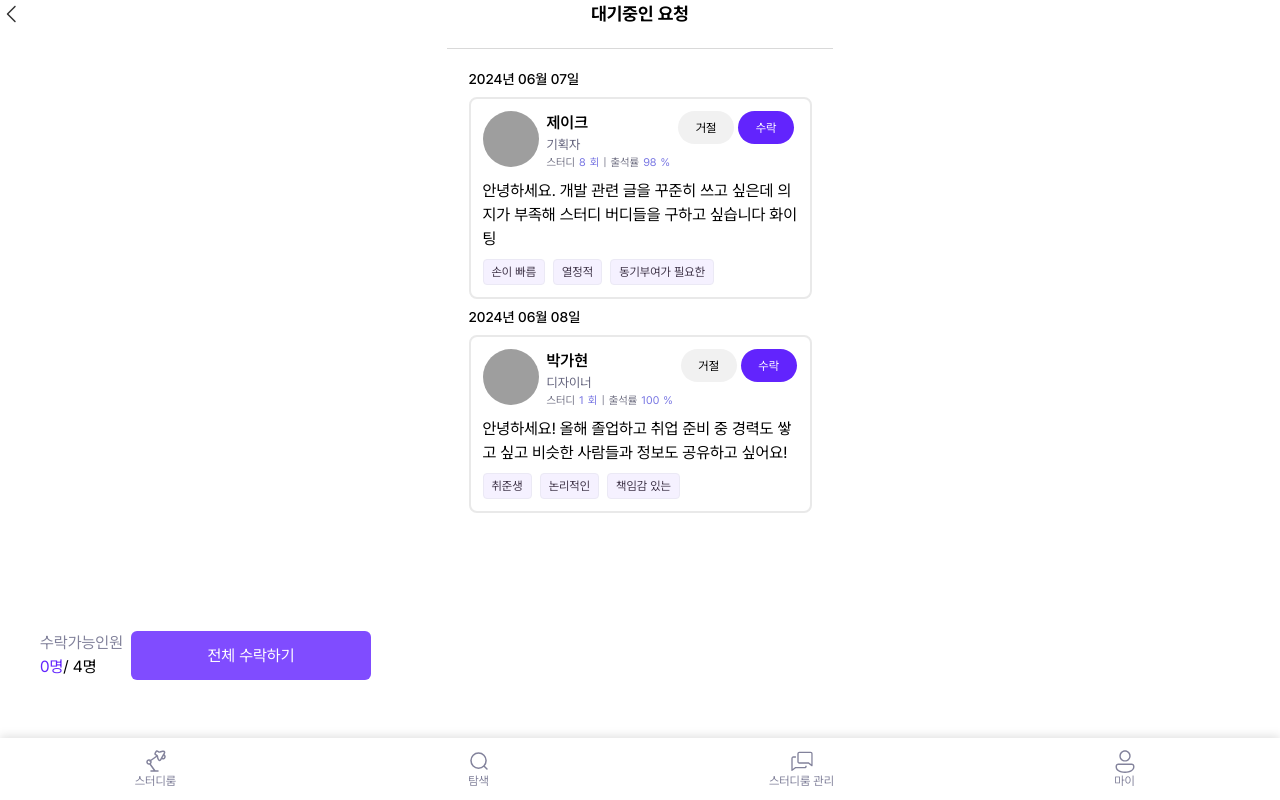
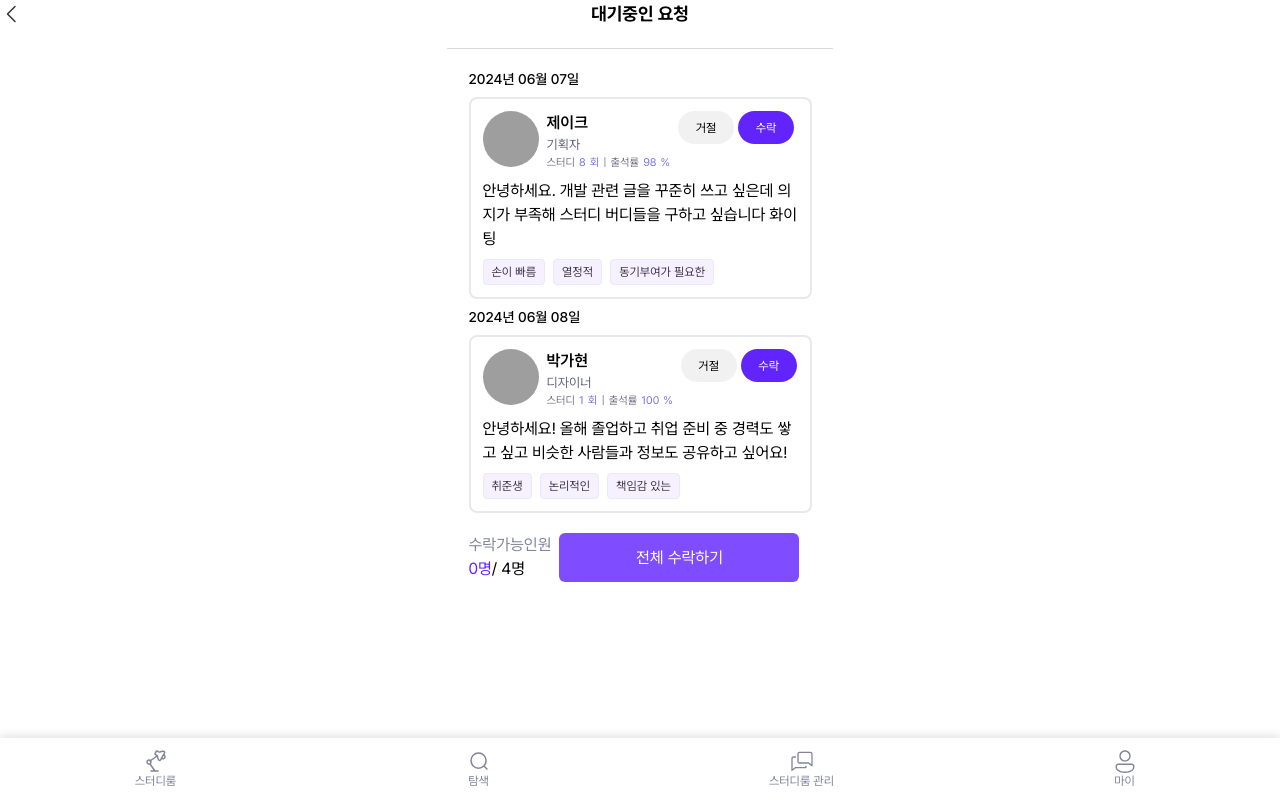
Before and after one commit to yoo-nji/Uandmy_Frontend, a Next.js app: page /pending-request in a window 1280 px wide. Built offline with nearby package versions, Linux system fonts and the light colour scheme; grey boxes are pictures that could not be loaded.

Commit message:
[✨feat]: Button 컴포넌트 타입 옵셔널 처리, 하단 버튼 컴포넌트 적용

```diff
--- a/src/app/pending-request/page.tsx
+++ b/src/app/pending-request/page.tsx
@@ -2,7 +2,6 @@
 
 import { useState } from 'react';
 
-import Button from '@/components/common/Button';
 import PendingProfileCard from '@/components/common/PendingProfileCard';
 import BottomButton from '@/components/common/BottomButton';
 
@@ -43,6 +42,7 @@ const PendingRequest = () => {
   ]);
 
   const [acceptedCount, setAcceptedCount] = useState(0);
+  const [totalCount, setTotalCount] = useState(4);
 
   const handleLeftClick = () => {};
   const handleReject = (id: string) => {
@@ -50,6 +50,9 @@ const PendingRequest = () => {
     setProfileData((profiles) =>
       profiles.filter((profile) => profile.id !== id),
     );
+  };
+  const handleTotalCount = () => {
+    setTotalCount(totalCount);
   };
   const handleAccept = (id: string) => {
     //해당 참여요청  수락버튼 클릭
@@ -107,10 +110,12 @@ const PendingRequest = () => {
             handleReject={handleReject}
             handleAccept={handleAccept}
           />
-          <div>
+          <div className="flxed bottom-0 w-full ">
             <BottomButton
+              label="전체 수락하기"
               acceptedCount={acceptedCount}
-              handleTotalAccept={handleTotalAccept}
+              totalCount={totalCount}
+              onClick={handleTotalAccept}
             />
           </div>
         </div>
--- a/src/app/postdetail/page.tsx
+++ b/src/app/postdetail/page.tsx
@@ -1,9 +1,18 @@
+'use client';
 import Avatar from '@/components/common/Avatar';
+import BottomButton from '@/components/common/BottomButton';
 import TagBox from '@/components/common/TagBox';
 import { View } from '@/components/icons/View';
+import { useRouter } from 'next/navigation';
+
+import { useState } from 'react';
 
 const PostDetailPage = () => {
+  const router = useRouter();
+  const [acceptedCount, setAcceptedCount] = useState(0);
+  const [totalCount, setTotalCount] = useState(4);
   const tagData = ['Figma', 'UI/UX', '디자이너', '온라인 강의'];
+
   return (
     <div className="flex flex-col gap-5 px-3 py-3">
       <div className="flex items-center gap-4">
@@ -65,6 +74,16 @@ const PostDetailPage = () => {
         <p className="text-gray-600">2024.06.19 (토) - 07.19(토)</p>
         <p className="text-gray-600">매주 토요일 오후 1시 - 3시</p>
       </div>
+      <div className="flxed bottom-0 w-full ">
+        <BottomButton
+          label="대기 중인 요청 확인하기"
+          acceptedCount={acceptedCount}
+          totalCount={totalCount}
+          onClick={() => {
+            router.push('/pending-request');
+          }}
+        />
+      </div>
     </div>
   );
 };
--- a/src/app/public-profile/[id]/page.tsx
+++ b/src/app/public-profile/[id]/page.tsx
@@ -3,9 +3,9 @@
 import { useParams } from 'next/navigation';
 
 import Avartar from '@/components/common/Avatar';
-import Button from '@/components/common/Button';
 import StudyExperienceCard from '@/components/common/StudyExperienceCard';
 import TagList from '@/components/common/TagList';
+import BottomButton from '@/components/common/BottomButton';
 
 interface StudyExperienceDatas {
   title: string;
@@ -73,7 +73,7 @@ const PublicProfile = () => {
   const handleAccept = () => {};
   return (
     <>
-      <div className="flex justify-center items-center h-auto ">
+      <div className="flex justify-center min-h-screen pb-32 ">
         <div className="flex items-center flex-col w-[21.438rem] space-y-5">
           <div className="relative text-center space-y-5 ">
             <div className="sticky top-0 flex items-center justify-center">
@@ -159,21 +159,8 @@ const PublicProfile = () => {
             </div>
           </div>
 
-          <div className="box-border flex flex-row gap-2 w-full ">
-            <span>
-              <p className="text-[#82829B]">수락가능인원</p>
-              <div className="flex">
-                <p className="text-primary">2명</p>
-                <p>/ 4명</p>
-              </div>
-            </span>
-
-            <Button
-              label="수락하기"
-              onClick={handleAccept}
-              bgColor="bg-[#804CFF]"
-              className="w-[15rem] h-[3.063rem]"
-            />
+          <div className="flxed bottom-20 left-0 right-0 ">
+            <BottomButton label="수락하기" onClick={handleAccept} />
           </div>
         </div>
       </div>
--- a/src/components/common/BottomButton.tsx
+++ b/src/components/common/BottomButton.tsx
@@ -1,33 +1,35 @@
 import Button from './Button';
 
 interface BottomButtonProps {
-  acceptedCount: number;
-  handleTotalAccept: () => void;
+  label: string;
+  acceptedCount?: number;
+  totalCount?: number;
+  onClick?: () => void;
 }
 
 const BottomButton = ({
+  label,
   acceptedCount,
-  handleTotalAccept,
+  totalCount,
+  onClick,
 }: BottomButtonProps) => {
   return (
-    <>
-      <div className="box-border flex flex-row gap-2 w-full fixed bottom-20 right-0 left-0 p-10 ">
+    <div className="relative box-border flex flex-row gap-2 w-full mx-auto right-0 left-0 ">
       <span>
         <p className="text-[#82829B]">수락가능인원</p>
         <div className="flex">
           <p className="text-primary">{acceptedCount}명</p>
-            <p>/ 4명</p>
+          <p>/ {totalCount}명</p>
         </div>
       </span>
 
       <Button
-          label="전체 수락하기"
-          onClick={handleTotalAccept}
+        label={label}
+        onClick={onClick}
         bgColor="bg-[#804CFF]"
         className="w-[15rem] h-[3.063rem]"
       />
     </div>
-    </>
   );
 };
 export default BottomButton;
--- a/src/components/common/Button.tsx
+++ b/src/components/common/Button.tsx
@@ -2,7 +2,7 @@
 
 interface ButtonProps {
   label: string;
-  onClick: React.MouseEventHandler<HTMLButtonElement>;
+  onClick?: React.MouseEventHandler<HTMLButtonElement>;
   bgColor?: string;
   textColor?: string;
   padding?: string; // 여백
```
Lines whose indentation alone changed are shown as unchanged.
